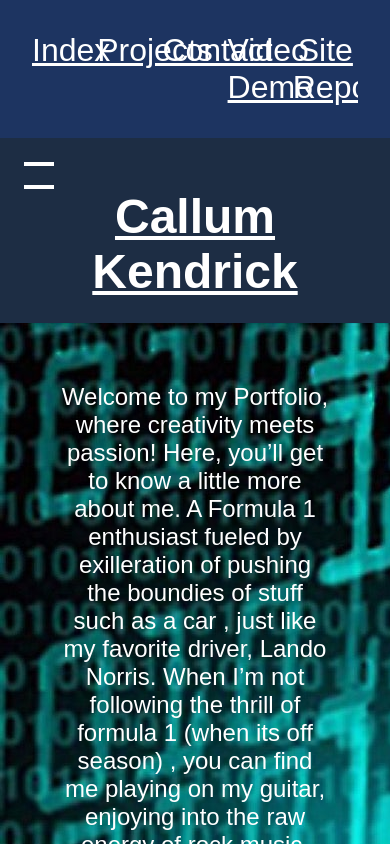
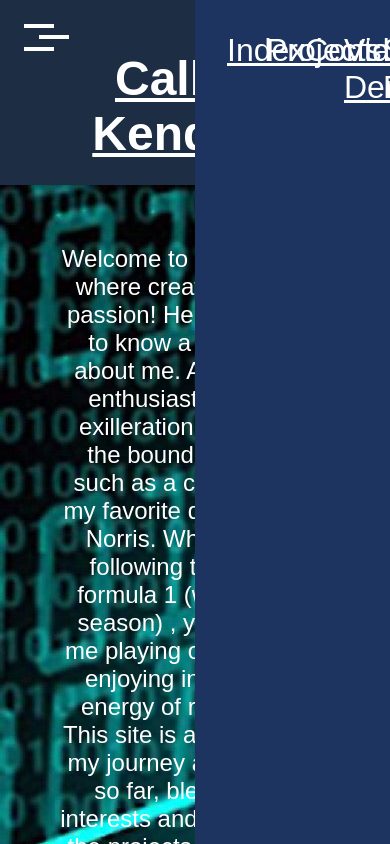
Before and after one commit to Dabpolice11/Assignment1, a plain HTML site: page index.html in a window 390 px wide. Shown: the top 844 px of the page. Drawn offline with Linux system fonts and the light colour scheme; a web font is replaced by a local one.

Commit message:
Nav on mobile

```diff
--- a/mobile.css
+++ b/mobile.css
@@ -1,24 +1,40 @@
-
-
-body{
+body {
     text-align: center;
     display: grid;
     grid-template-columns: 100%;
-    grid-template-rows:auto ;
+    grid-template-rows: auto;
     grid-template-areas:
+        "header"
         "nav"
-        "header"
         "main"
         "aside"
         "footer"
-        ;
+    ;
 }
 
 
-.ShowNav{
+.ShowNav {
     height: 0.8em;
     width: 1.25em;
     display: block;
     border-top: 0.2em solid white;
-    border-bottom: 0.2em solid white ;
+    border-bottom: 0.2em solid white;
 }
+
+.ShowNav::before {
+    content: '';
+    position: absolute;
+    width: 1.25em;
+    margin-top: 0.3em;
+    border-top: 0.2em solid white;
+}
+
+nav {
+    display: block;
+    background-color: #1d3461;
+    position: fixed;
+    top: 0;
+    left: 50%;
+    width: 50%;
+    height: 100vh;
+}
```
